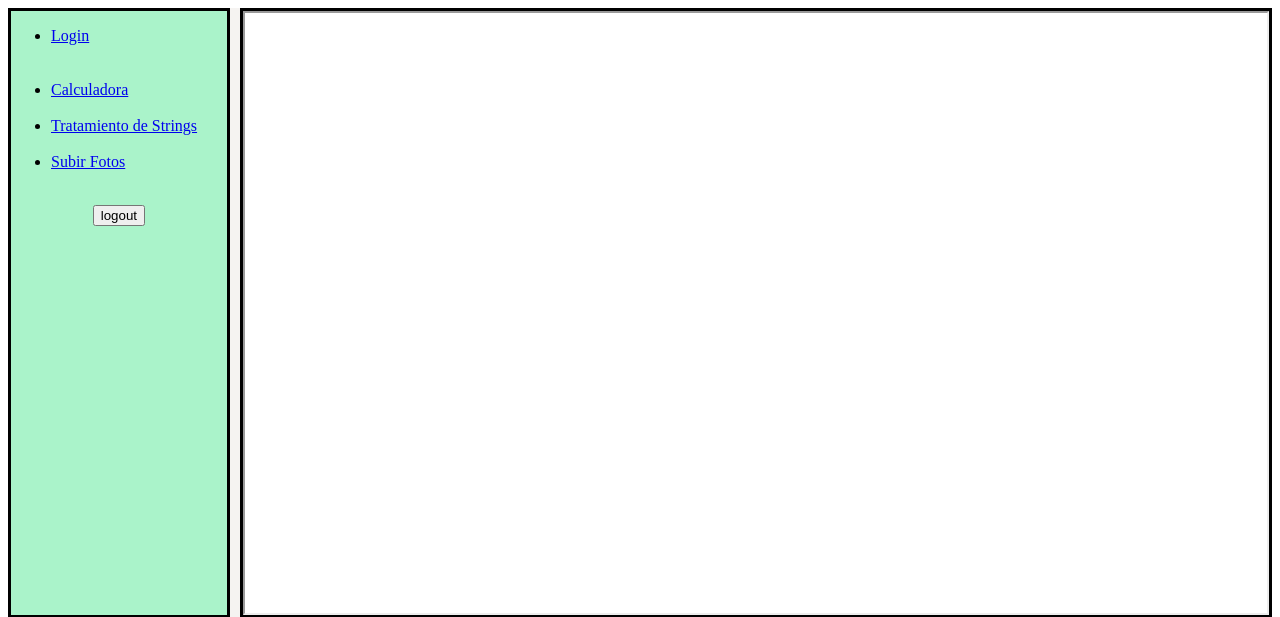
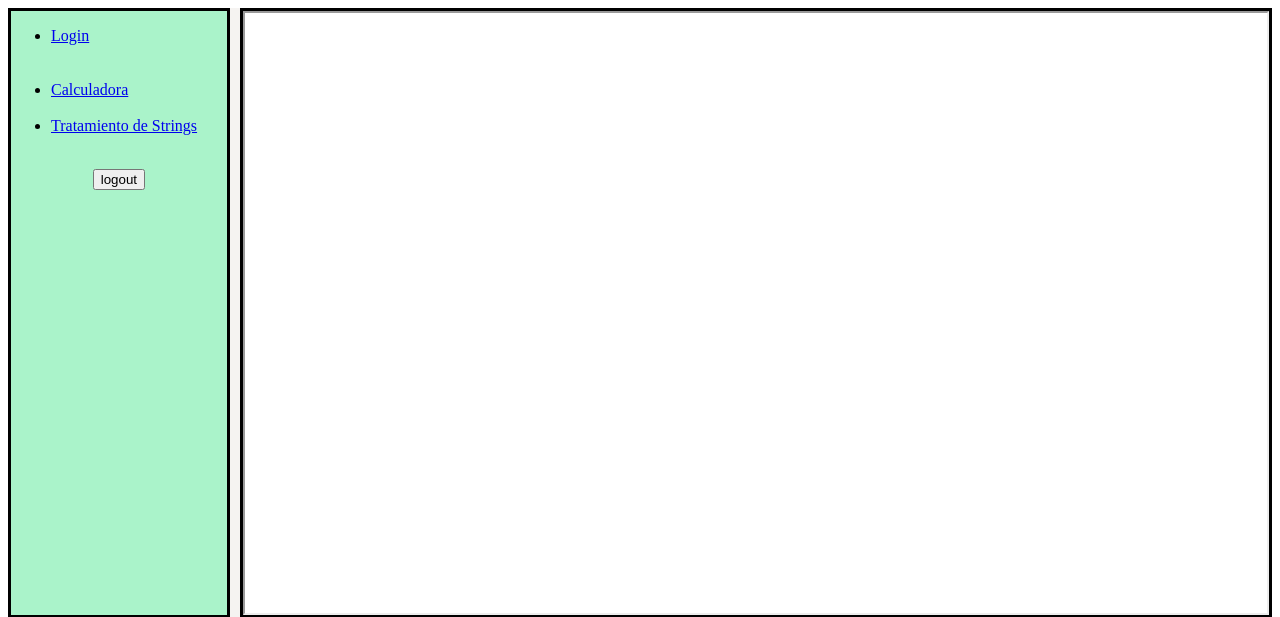
Before and after one commit to Marseph4/startingphp, a PHP site: page / in a window 1280 px wide. Shown: the top 617 px of the page. Run offline with PHP 8.4, Linux system fonts and the light colour scheme.

Commit message:
Update index.php

```diff
--- a/index.php
+++ b/index.php
@@ -14,7 +14,6 @@
                 <li><a href='login.php?' target='contenido'>Login</a></li><br><br>
                 <li><a href='calculadora.php' target='contenido'>Calculadora</a></li><br>
                 <li><a href='tratamiento_string.php' target='contenido'>Tratamiento de Strings</a></li><br>
-                <li><a href='subir.php' target="contenido">Subir Fotos</a></li><br>
             </ul>
                <center><form action="" method="post">
                     <input type="submit" value="logout" name = "submit" class="btn float-right login_btn">
```
